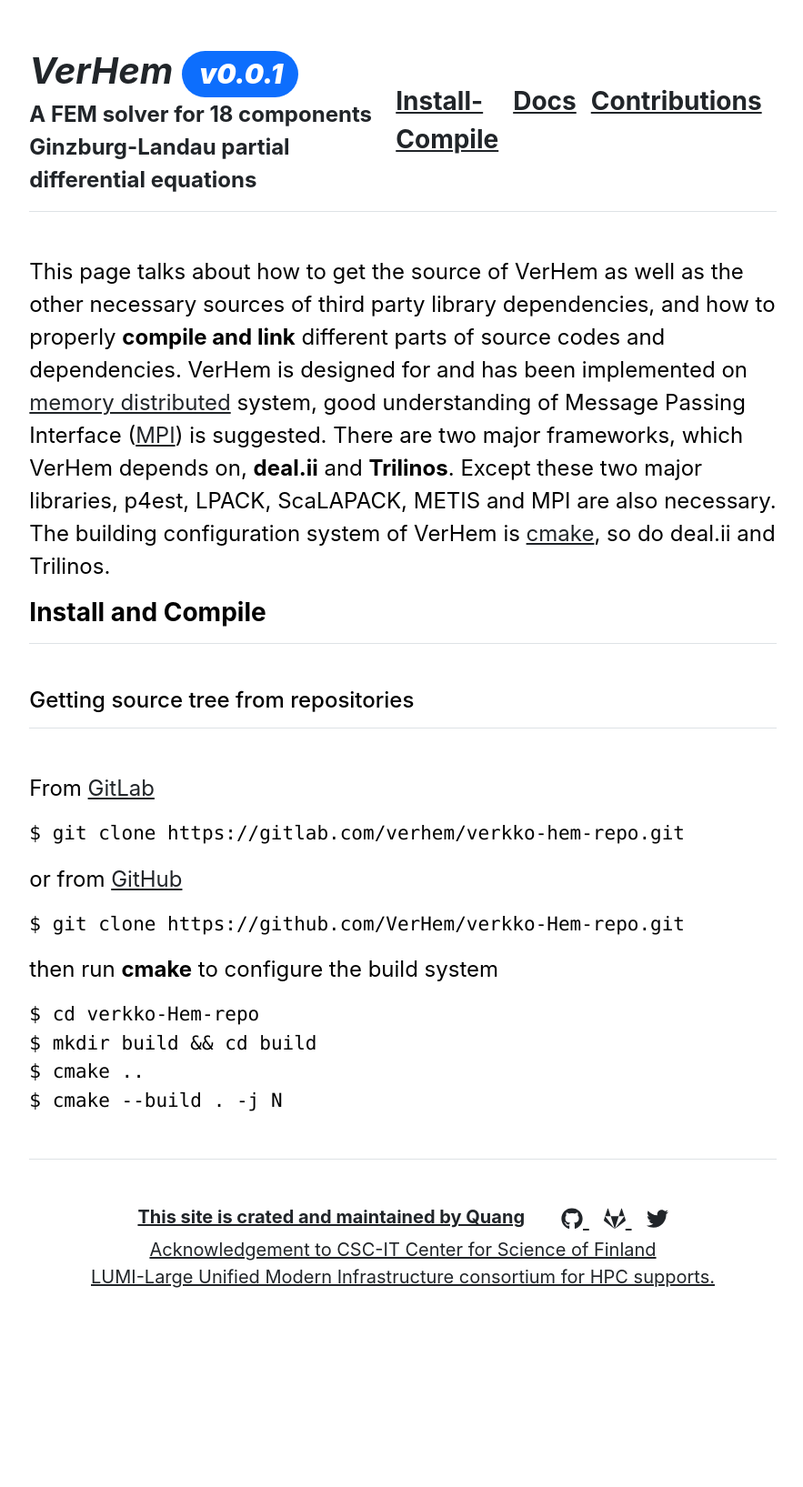
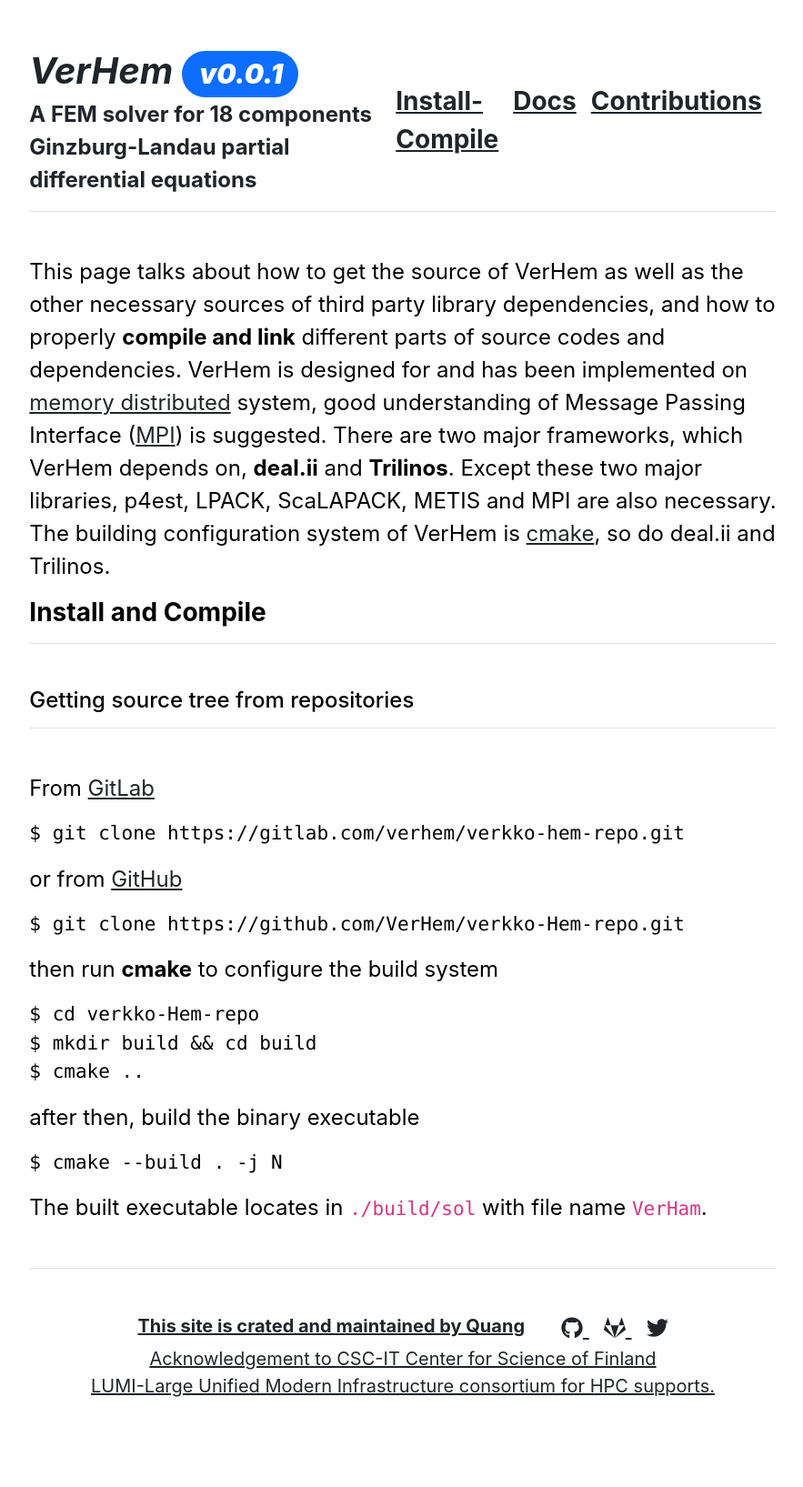
Before and after one commit to VerHem/VerHem.github.io, a Jekyll site: the page built from install.md, in a window 1280 px wide. Shown: the whole page at 91% size, without its empty margins (197-1080 px from the left). Built offline with Jekyll 4.4.1, drawn with Linux system fonts in a browser that asks for light colours; before the commit the page ends 1515 px from its top, so only the background shows below that.

Commit message:
edit install.md

````diff
--- a/install.md
+++ b/install.md
@@ -21,5 +21,9 @@ then run **cmake** to configure the build system
 $ cd verkko-Hem-repo
 $ mkdir build && cd build
 $ cmake ..
+```
+after then, build the binary executable
+```shell
 $ cmake --build . -j N
 ```
+The built executable locates in `./build/sol` with file name `VerHam`.
````
